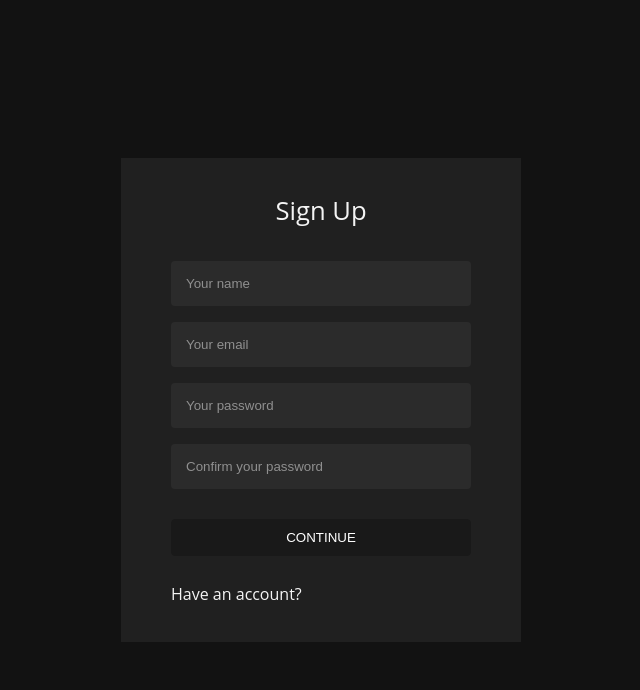
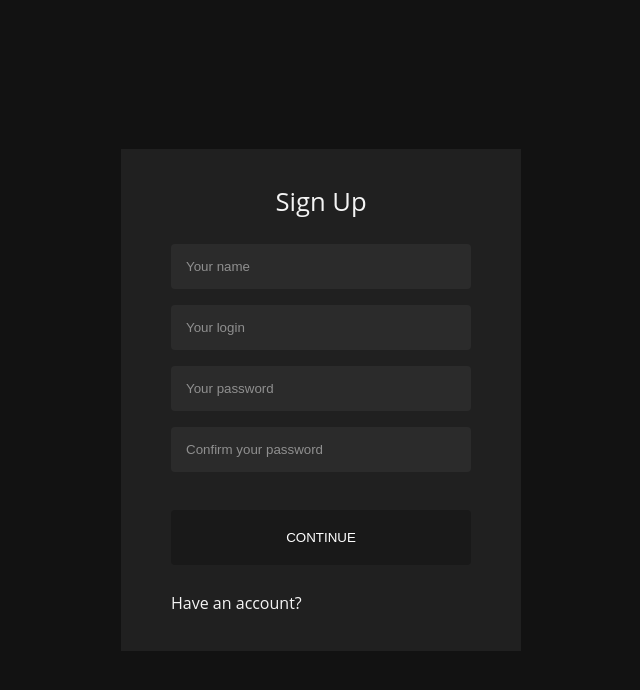
Before and after one commit to SpiderQshka/online-games-shop, a React (Create React App) app in the folder packages/client/: page /signup in a window 1280 px wide. Shown: the top 690 px of the page, without its empty margins (319-959 px from the left). Built offline with nearby package versions, Linux system fonts and the light colour scheme.

Commit message:
basic auth and login on client, minor fixes

```diff
--- a/packages/client/package.json
+++ b/packages/client/package.json
@@ -8,7 +8,7 @@
     "@testing-library/user-event": "^7.1.2",
     "@types/jest": "^24.0.0",
     "@types/node": "^12.0.0",
-    "@types/react": "^16.9.0",
+    "@types/react": "^16.9.49",
     "@types/react-dom": "^16.9.0",
     "axios": "^0.20.0",
     "formik": "^2.1.5",
--- a/packages/client/src/App.tsx
+++ b/packages/client/src/App.tsx
@@ -1,18 +1,30 @@
-import React from "react";
+import React, { useState } from "react";
 import { BrowserRouter as Router, Switch, Route } from "react-router-dom";
 import { Login } from "pages/Login";
 import { SignUp } from "pages/SignUp";
+import { AuthContext } from "./context/auth";
 import "./styles/reset.scss";
+import { PrivateRoute } from "components/PrivateRoute";
+import { Profile } from "pages/Profile";
 
 function App() {
+  const [token, setAuthToken] = useState(window.localStorage.getItem("token"));
+
+  const setToken = (token: string) => {
+    localStorage.setItem("token", token);
+    setAuthToken(token);
+  };
   return (
+    <AuthContext.Provider value={{ setToken, token }}>
       <Router>
         <Switch>
           <Route path="/login" component={Login} />
           <Route path="/signup" component={SignUp} />
-        <Route component={Login} />
+          <PrivateRoute path="/profile" component={Profile} />
+          {/* <Route component={() => <Redirect to="/profile" />} /> */}
         </Switch>
       </Router>
+    </AuthContext.Provider>
   );
 }
 
--- /dev/null
+++ b/packages/client/src/components/Header/index.tsx
@@ -0,0 +1,6 @@
+import React from "react";
+import styles from "./styles.module.scss";
+
+export const Header: React.FunctionComponent = () => {
+  return <div className={styles.headerContainer}></div>;
+};
--- /dev/null
+++ b/packages/client/src/components/PrivateRoute/index.tsx
@@ -0,0 +1,23 @@
+import React, { ReactElement } from "react";
+import { Route, Redirect, RouteProps } from "react-router-dom";
+import { useAuth } from "../../context/auth";
+
+interface PrivateRouteProps extends RouteProps {
+  component: React.ComponentType<any>;
+}
+
+export const PrivateRoute: React.FunctionComponent<PrivateRouteProps> = ({
+  component: Component,
+  ...rest
+}) => {
+  const { token } = useAuth();
+
+  return (
+    <Route
+      {...rest}
+      render={(props) =>
+        token ? <Component {...props} /> : <Redirect to="/login" />
+      }
+    />
+  );
+};
--- /dev/null
+++ b/packages/client/src/context/auth.ts
@@ -0,0 +1,15 @@
+import { createContext, useContext } from "react";
+
+export interface IAuth {
+  token: string | null;
+  setToken: (token: string) => void;
+}
+
+export const AuthContext = createContext<IAuth>({
+  token: null,
+  setToken: () => {},
+});
+
+export function useAuth() {
+  return useContext(AuthContext);
+}
--- a/packages/client/src/pages/Login/index.tsx
+++ b/packages/client/src/pages/Login/index.tsx
@@ -1,10 +1,11 @@
 import React from "react";
-import { Link } from "react-router-dom";
+import { Link, Redirect, useHistory } from "react-router-dom";
 import styles from "./styles.module.scss";
 import { useFormik } from "formik";
 import * as Yup from "yup";
 import axios from "axios";
 import { config } from "config";
+import { useAuth } from "context/auth";
 
 interface LoginFormValues {
   login: string;
@@ -12,6 +13,8 @@ interface LoginFormValues {
 }
 
 export const Login = () => {
+  const { setToken } = useAuth();
+  const history = useHistory();
   const formik = useFormik({
     initialValues: { login: "", password: "" } as LoginFormValues,
     validationSchema: Yup.object({
@@ -23,13 +26,22 @@ export const Login = () => {
         .required("Required"),
     }),
     onSubmit: (data) => {
-      console.log(data);
       axios.post(`${config.apiUrl}/login`, data).then(
-        (result) => console.log(result),
+        (response: any) => {
+          try {
+            const token = response.data.token;
+            token && setToken(token);
+            history.push("/profile");
+          } catch (e) {
+            console.log(e);
+          }
+        },
         (error) => console.log(error)
       );
     },
   });
+  const isSubmitBtnActive =
+    !!formik.touched.login && !formik.errors.login && !formik.errors.password;
   return (
     <div className={styles.formContainer}>
       <div className={styles.formContent}>
@@ -61,7 +73,9 @@ export const Login = () => {
           )}
           <button
             type="submit"
-            className={`${styles.button} ${styles.submitButton}`}
+            className={`${styles.button} ${styles.submitButton} ${
+              isSubmitBtnActive && styles.active
+            }`}
           >
             Continue
           </button>
--- a/packages/client/src/pages/Login/styles.module.scss
+++ b/packages/client/src/pages/Login/styles.module.scss
@@ -34,33 +34,33 @@
         &::placeholder {
           color: $primary-color;
         }
-        &:last-of-type {
-          margin-bottom: 0;
+        &:first-of-type {
+          margin-top: 0;
         }
       }
       .errorMsg {
         color: $error-color;
       }
       .button {
-        cursor: pointer;
-        padding: 10px 15px;
+        padding: 20px 25px;
         outline: none;
         border-radius: 4px;
         margin: 30px 0 0;
         color: white;
-        border: 1px solid;
+        border: none;
         text-transform: uppercase;
+        transition: 0.7s;
         &.submitButton {
           background-color: $secondary-color;
           border-color: $secondary-color;
           &.active {
-            background-color: $accent-color;
-            border-color: $accent-color;
+            cursor: pointer;
+            background-color: $accent-color-dark;
+            &:hover,
+            &:focus {
+              background-color: $accent-color-light;
+            }
           }
-        }
-        &.googleButton {
-          background-color: $error-color;
-          border-color: $error-color;
         }
       }
     }
--- a/packages/client/src/pages/SignUp/index.tsx
+++ b/packages/client/src/pages/SignUp/index.tsx
@@ -1,27 +1,34 @@
 import React from "react";
-import { Link } from "react-router-dom";
+import { Link, useHistory } from "react-router-dom";
 import styles from "./styles.module.scss";
 import { useFormik } from "formik";
 import * as Yup from "yup";
+import axios from "axios";
+import { config } from "config";
+import { useAuth } from "context/auth";
 
 interface SignUpFormValues {
   name: string;
-  email: string;
+  login: string;
   password: string;
   passwordConfirmation: string;
 }
 
 export const SignUp = () => {
+  const { setToken } = useAuth();
+  const history = useHistory();
   const formik = useFormik({
     initialValues: {
       name: "",
-      email: "",
+      login: "",
       password: "",
       passwordConfirmation: "",
     } as SignUpFormValues,
     validationSchema: Yup.object({
       name: Yup.string().required("Required"),
-      email: Yup.string().email("Invalid email adress").required("Required"),
+      login: Yup.string()
+        .min(5, "Must be at least 5 characters")
+        .required("Required"),
       password: Yup.string()
         .min(5, "Must be at least 5 characters")
         .required("Required"),
@@ -29,10 +36,27 @@ export const SignUp = () => {
         .oneOf([Yup.ref("password")], "Passwords must match")
         .required("Required"),
     }),
-    onSubmit: (values) => {
-      console.log(values);
+    onSubmit: (data) => {
+      axios.post(`${config.apiUrl}/login`, data).then(
+        (response: any) => {
+          try {
+            const token = response.data.token;
+            token && setToken(token);
+            history.push("/profile");
+          } catch (e) {
+            console.log(e);
+          }
+        },
+        (error) => console.log(error)
+      );
     },
   });
+  const isSubmitBtnActive =
+    !!formik.touched.login &&
+    !formik.errors.login &&
+    !formik.errors.password &&
+    !formik.errors.passwordConfirmation &&
+    !formik.errors.name;
   return (
     <div className={styles.formContainer}>
       <div className={styles.formContent}>
@@ -52,15 +76,15 @@ export const SignUp = () => {
           )}
           <input
             type="text"
-            name="email"
-            placeholder="Your email"
-            className={`${styles.input} ${styles.emailInput}`}
+            name="login"
+            placeholder="Your login"
+            className={`${styles.input} ${styles.loginInput}`}
             onChange={formik.handleChange}
             onBlur={formik.handleBlur}
-            value={formik.values.email}
+            value={formik.values.login}
           />
-          {!!formik.touched.email && !!formik.errors.email && (
-            <p className={styles.errorMsg}>{formik.errors.email}</p>
+          {!!formik.touched.login && !!formik.errors.login && (
+            <p className={styles.errorMsg}>{formik.errors.login}</p>
           )}
           <input
             type="password"
@@ -93,7 +117,9 @@ export const SignUp = () => {
             )}
           <button
             type="submit"
-            className={`${styles.button} ${styles.submitButton}`}
+            className={`${styles.button} ${styles.submitButton} ${
+              isSubmitBtnActive && styles.active
+            }`}
           >
             Continue
           </button>
--- a/packages/client/src/pages/SignUp/styles.module.scss
+++ b/packages/client/src/pages/SignUp/styles.module.scss
@@ -34,33 +34,33 @@
         &::placeholder {
           color: $primary-color;
         }
-        &:last-of-type {
-          margin-bottom: 0;
+        &:first-of-type {
+          margin-top: 0;
         }
       }
       .errorMsg {
         color: $error-color;
       }
       .button {
-        cursor: pointer;
-        padding: 10px 15px;
+        padding: 20px 25px;
         outline: none;
         border-radius: 4px;
         margin: 30px 0 0;
         color: white;
-        border: 1px solid;
+        border: none;
         text-transform: uppercase;
+        transition: 0.7s;
         &.submitButton {
           background-color: $secondary-color;
           border-color: $secondary-color;
           &.active {
-            background-color: $accent-color;
-            border-color: $accent-color;
+            cursor: pointer;
+            background-color: $accent-color-dark;
+            &:hover,
+            &:focus {
+              background-color: $accent-color-light;
+            }
           }
-        }
-        &.googleButton {
-          background-color: $error-color;
-          border-color: $error-color;
         }
       }
     }
--- a/packages/client/src/styles/config.scss
+++ b/packages/client/src/styles/config.scss
@@ -4,7 +4,8 @@ $primary-color-light: #f4f4f4;
 $secondary-color-dark: #121212;
 $secondary-color: #191919;
 $secondary-color-light: #202020;
-$accent-color: #f0810f;
+$accent-color-dark: #f0810f;
+$accent-color-light: #f0810f;
 $error-color: #e32b2b;
 
 @mixin primaryFont {
```
Also changed, not shown: packages/client/src/components/Header/styles.module.scss (added), 1 other file (tests, documents, lock files or other folders). Lines whose indentation alone changed are shown as unchanged.
